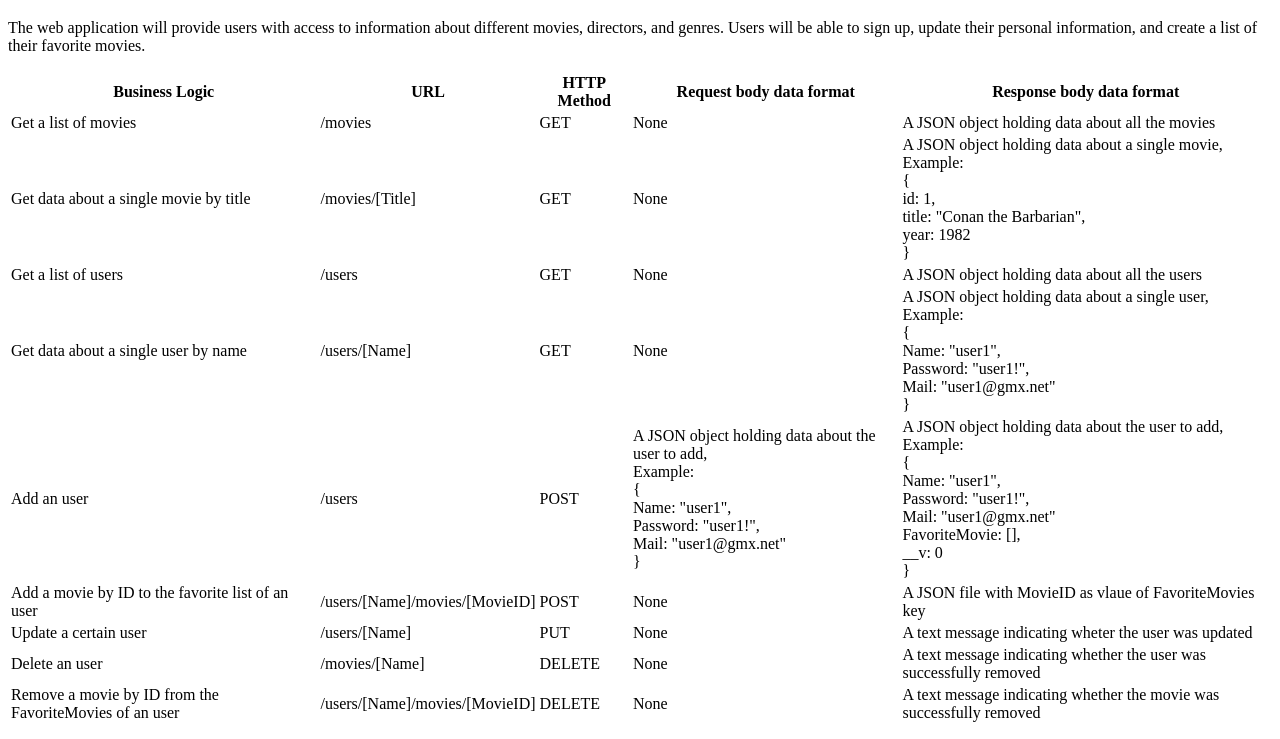
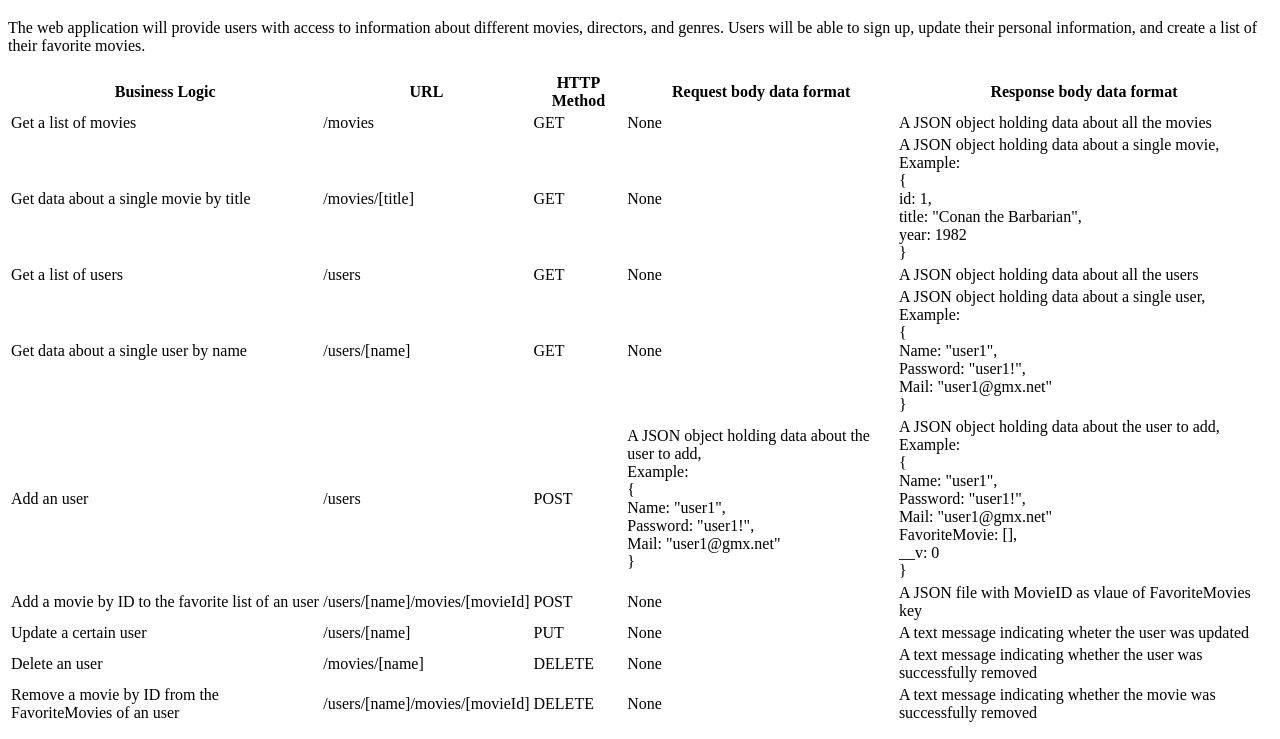
Before and after one commit to mr-jingo/movie_api, a website: page public/documentation.html in a window 1280 px wide. Shown: the part 61-800 px from the top of the page. Drawn offline with Linux system fonts and the light colour scheme.

Commit message:
changed request parameters to lower case

```diff
--- a/public/documentation.html
+++ b/public/documentation.html
@@ -30,7 +30,7 @@ personal information, and create a list of their favorite movies.
         </tr>
         <tr>
           <td>Get data about a single movie by title</td>
-          <td>/movies/[Title]</td>
+          <td>/movies/[title]</td>
           <td>GET</td>
           <td>None</td>
           <td>
@@ -52,7 +52,7 @@ personal information, and create a list of their favorite movies.
         </tr>
         <tr>
           <td>Get data about a single user by name</td>
-          <td>/users/[Name]</td>
+          <td>/users/[name]</td>
           <td>GET</td>
           <td>None</td>
           <td>
@@ -92,28 +92,28 @@ personal information, and create a list of their favorite movies.
         </tr>
         <tr>
           <td>Add a movie by ID to the favorite list of an user</td>
-          <td>/users/[Name]/movies/[MovieID]</td>
+          <td>/users/[name]/movies/[movieId]</td>
           <td>POST</td>
           <td>None</td>
           <td>A JSON file with MovieID as vlaue of FavoriteMovies key</td>
         </tr>
         <tr>
           <td>Update a certain user</td>
-          <td>/users/[Name]</td>
+          <td>/users/[name]</td>
           <td>PUT</td>
           <td>None</td>
           <td>A text message indicating wheter the user was updated</td>
         </tr>
         <tr>
           <td>Delete an user</td>
-          <td>/movies/[Name]</td>
+          <td>/movies/[name]</td>
           <td>DELETE</td>
           <td>None</td>
           <td>A text message indicating whether the user was successfully removed</td>
         </tr>
         <tr>
           <td>Remove a movie by ID from the FavoriteMovies of an user</td>
-          <td>/users/[Name]/movies/[MovieID]</td>
+          <td>/users/[name]/movies/[movieId]</td>
           <td>DELETE</td>
           <td>None</td>
           <td>A text message indicating whether the movie was successfully removed</td>
```
